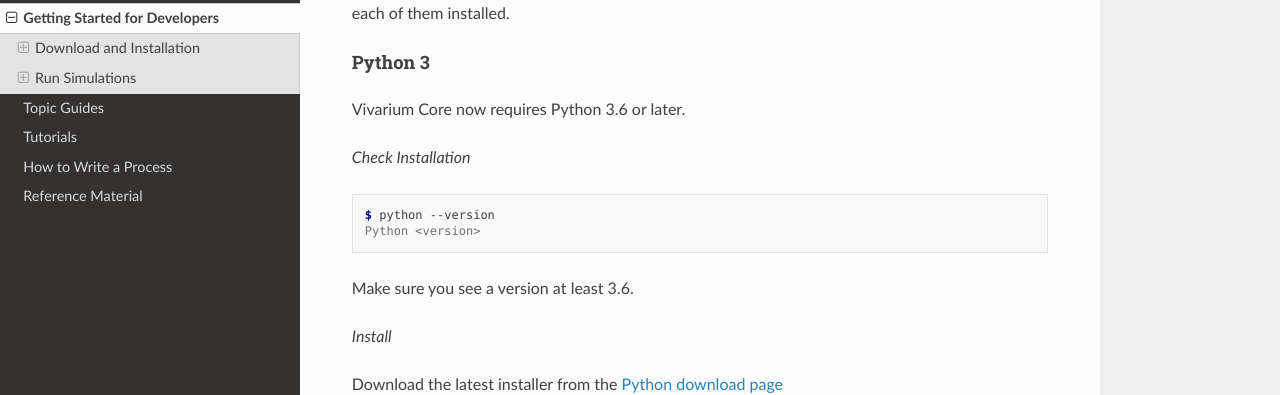
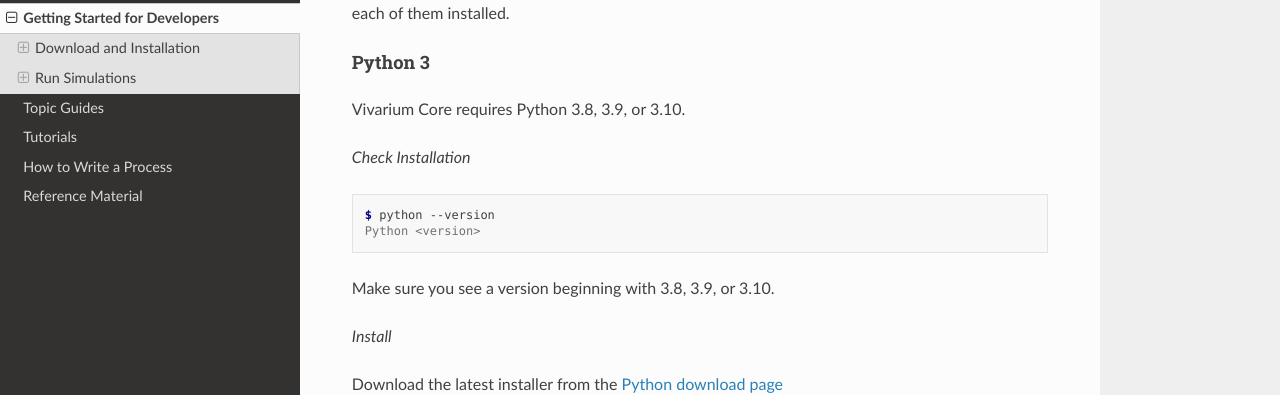
Before and after one commit to vivarium-collective/vivarium-core, a Sphinx documentation site: the page built from doc/getting_started_dev.rst, in a window 1280 px wide and 900 px high, scrolled down 831 px. Shown: the part 158-553 px from the top of the window. Built offline with Sphinx 7.4.7 and the Read the Docs theme 2.0.0, drawn with Linux system fonts in a browser that asks for light colours; pages that are not in the unit, such as notebooks, are missing from menus.

Commit message:
Update Python version requirements

```diff
--- a/doc/getting_started.rst
+++ b/doc/getting_started.rst
@@ -46,7 +46,7 @@
 Python 3
 --------
 
-Vivarium Core now requires Python 3.6 or later.
+Vivarium Core requires Python 3.8, 3.9, or 3.10.
 
 *Check Installation*
 
@@ -55,7 +55,7 @@
     $ python --version
     Python <version>
 
-Make sure you see a version at least 3.6.
+Make sure you see a version starting with 3.8, 3.9, or 3.10.
 
 *Install*
 
--- a/doc/getting_started_dev.rst
+++ b/doc/getting_started_dev.rst
@@ -53,7 +53,7 @@
 Python 3
 --------
 
-Vivarium Core now requires Python 3.6 or later.
+Vivarium Core requires Python 3.8, 3.9, or 3.10.
 
 *Check Installation*
 
@@ -62,7 +62,7 @@
     $ python --version
     Python <version>
 
-Make sure you see a version at least 3.6.
+Make sure you see a version beginning with 3.8, 3.9, or 3.10.
 
 *Install*
 
```
